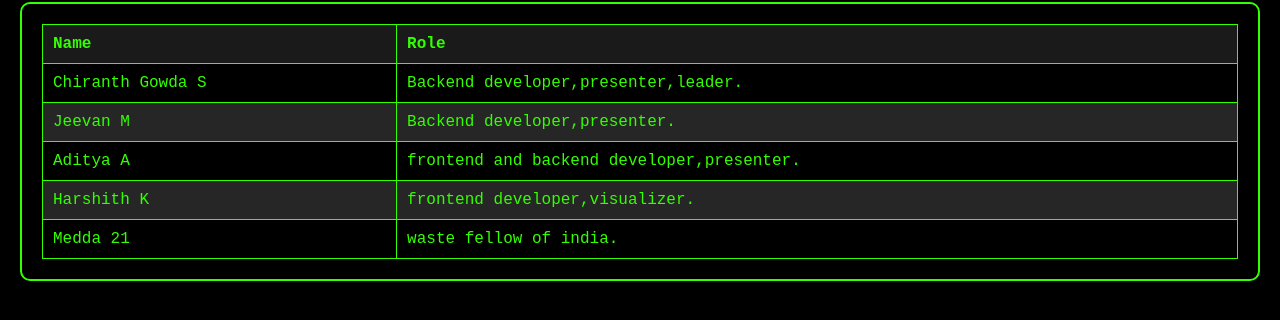
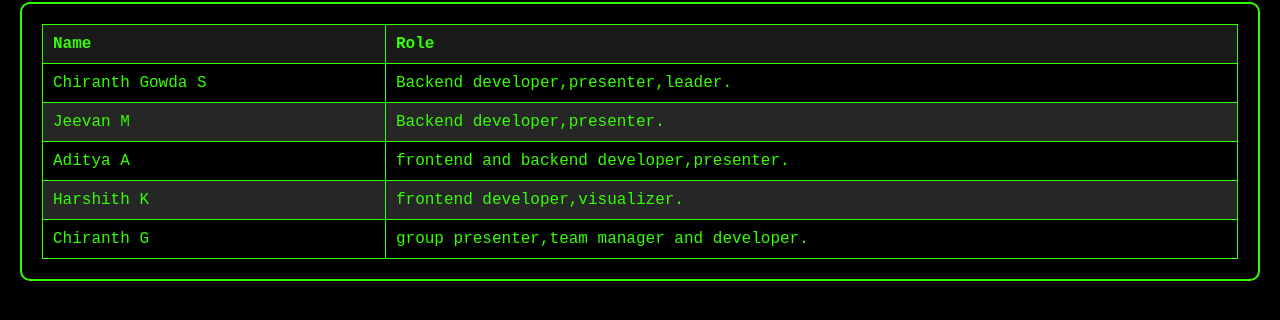
Before and after one commit to chiranthgowdas/cctrl, a plain HTML site: page developers.html in a window 1280 px wide. Shown: the part 76-396 px from the top of the page. Drawn offline with Linux system fonts and the light colour scheme.

Commit message:
Update developers.html

```diff
--- a/developers.html
+++ b/developers.html
@@ -35,8 +35,8 @@
                     <td>frontend developer,visualizer.</td>
                 </tr>
                 <tr>
-                    <td>Medda 21</td>
-                    <td>waste fellow of india.</td>
+                    <td>Chiranth G</td>
+                    <td>group presenter,team manager and developer.</td>
                 </tr>
             </tbody>
         </table>
```
